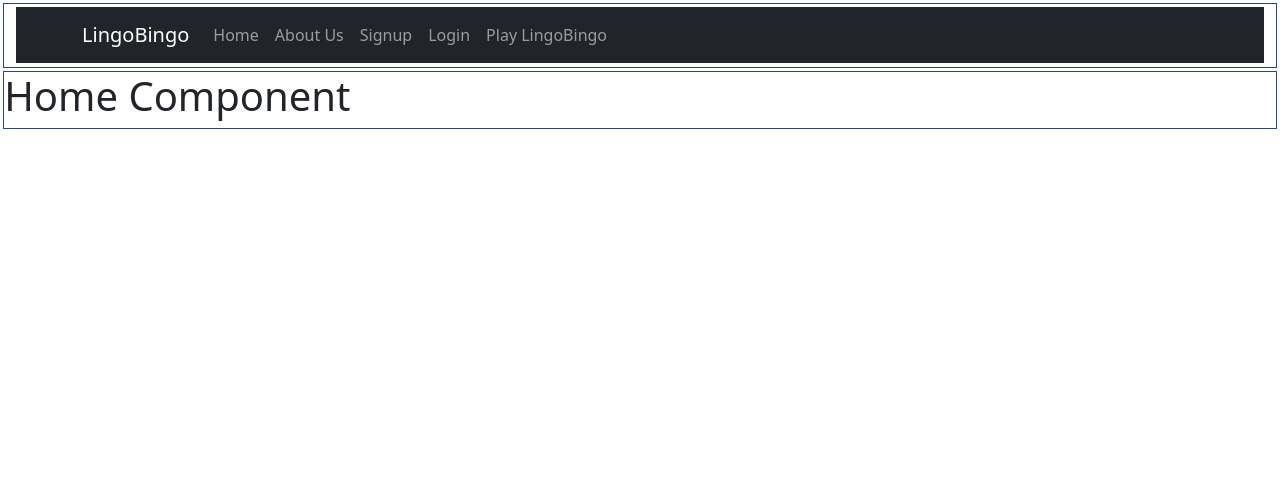
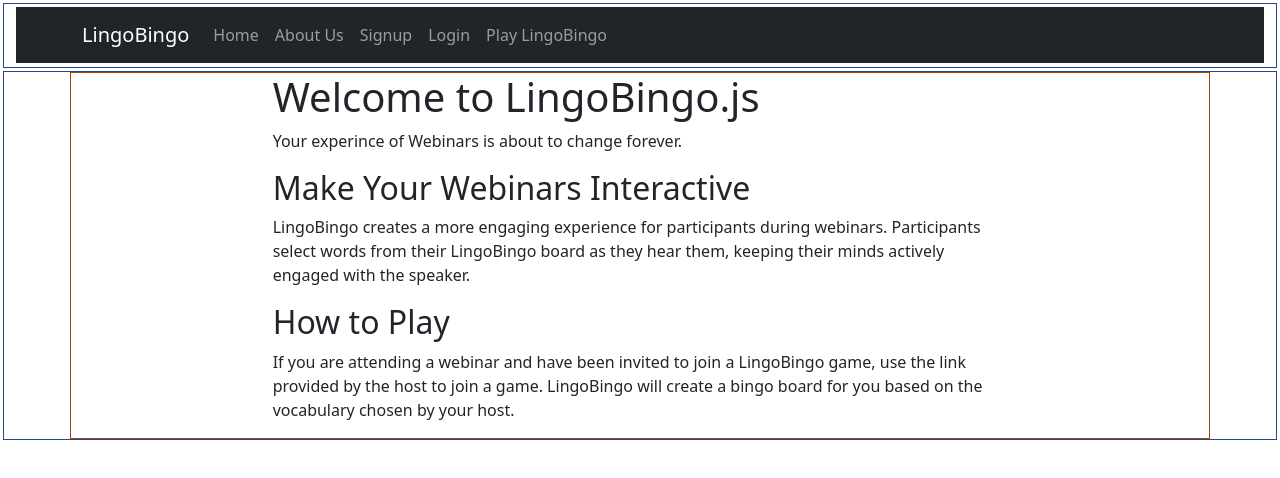
Before and after one commit to EnigmaBay/lingobingojs, a React (Create React App) app: page / in a window 1280 px wide. Shown: the top 478 px of the page. Built offline with nearby package versions, Linux system fonts and the light colour scheme.

Commit message:
put </Description> in an 'index route' so that it displays on home page when no other route is selected

```diff
--- a/src/Home.js
+++ b/src/Home.js
@@ -16,7 +16,6 @@ export default function Home() {
         </Container>
       </header>
       <section>
-        <h1>Home Component</h1>
         <Outlet/>
       </section>
     </div>
--- a/src/NavbarMain.js
+++ b/src/NavbarMain.js
@@ -11,7 +11,7 @@ export default function NavbarMain() {
         <Navbar.Toggle aria-controls="basic-navbar-nav" />
         <Navbar.Collapse id="basic-navbar-nav">
           <Nav className="me-auto">
-            <Nav.Link href="/home">Home</Nav.Link>
+            <Nav.Link href="/">Home</Nav.Link>
             <Nav.Link href="/about">About Us</Nav.Link>
             <Nav.Link href="/signup">Signup</Nav.Link>
             <Nav.Link href="/login">Login</Nav.Link>
--- a/src/index.js
+++ b/src/index.js
@@ -16,8 +16,8 @@ root.render(
     <BrowserRouter>
       <Routes>
         <Route path="/" element={<Home/>}>
+          <Route index element={<Description/>} />
           <Route path="about" element = {<About/>}/>
-          <Route path="home" element = {<Description/>}/>
           <Route path="signup" element = {''}/>
           <Route path="login" element = {''}/>
           <Route path="play" element = {<Gameboard/>}/>
```
